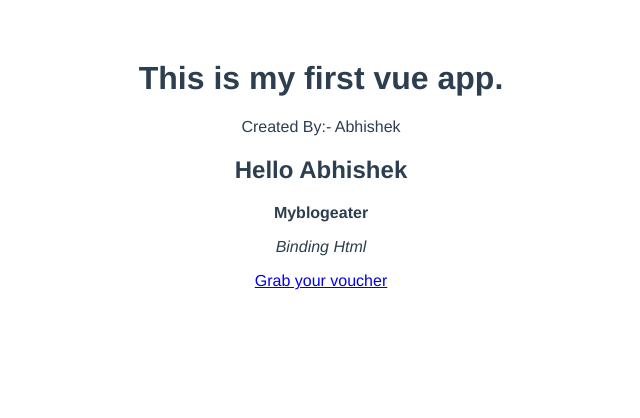
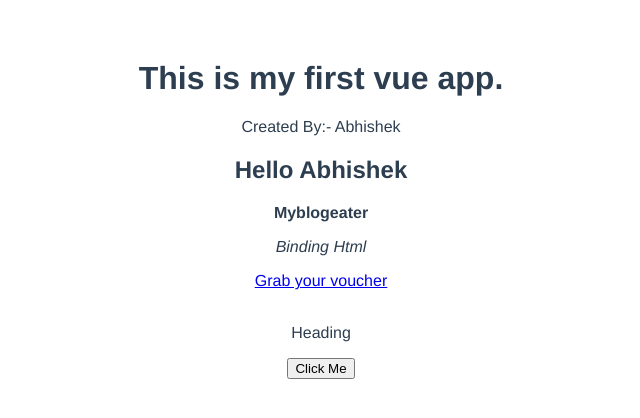
Before and after one commit to devlearning9874/Vue-Book, a Vue app: page / in a window 1280 px wide. Shown: the top 418 px of the page, without its empty margins (319-959 px from the left). Built offline with nearby package versions, Linux system fonts and the light colour scheme.

Commit message:
Binding to attribute

```diff
--- a/src/App.vue
+++ b/src/App.vue
@@ -5,6 +5,9 @@
   <strong v-text="channel"></strong>
   <p v-html="bindhtml"></p>
   <div v-html="voucher"></div>
+  <br>
+  <p v-bind:id="headingId">Heading</p>
+  <button v-bind:disabled="isdisabled">Click Me</button>
 </template>
 
 <script>
@@ -17,7 +20,9 @@ export default {
       name:"Abhishek",
       channel:'Myblogeater',
       bindhtml:'<i>Binding Html</i>',
-      voucher:'<a href="#" onclick="alert(You got it!)">Grab your voucher</a>',
+      voucher:`<a href="#" onclick="alert('You got it!')">Grab your voucher</a>`,
+      headingId: 'heading',
+      isdisabled: false,
     }
   }
 }
```
